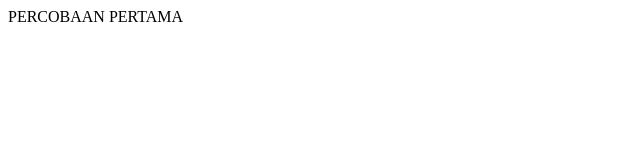
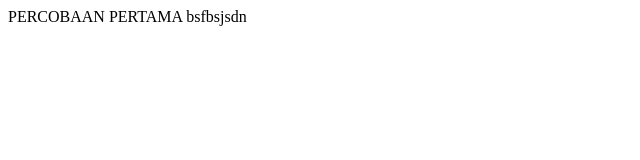
Before and after one commit to ste28/coba, a plain HTML site: page index.html in a window 1280 px wide. Shown: the full height of the page, 0-640 px from the left. Drawn offline with Linux system fonts and the light colour scheme.

Commit message:
perubahan 1

```diff
--- a/index.html
+++ b/index.html
@@ -7,5 +7,7 @@
 </head>
 <body>
     PERCOBAAN PERTAMA
+    bsfbsjsdn
+
 </body>
 </html>
```
